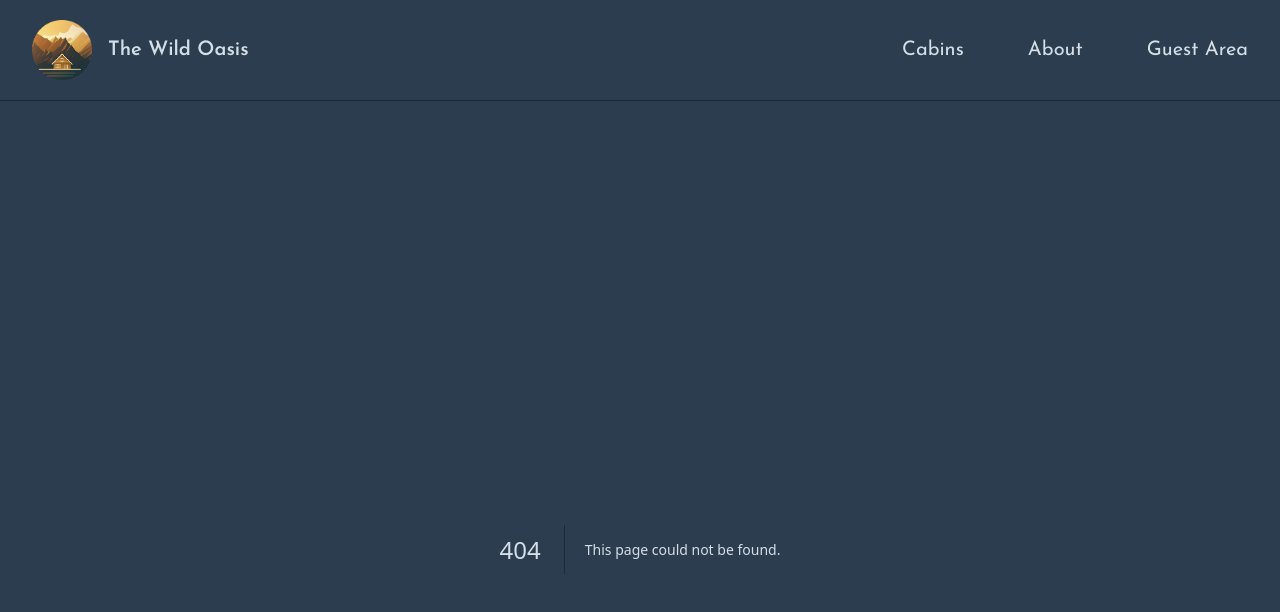
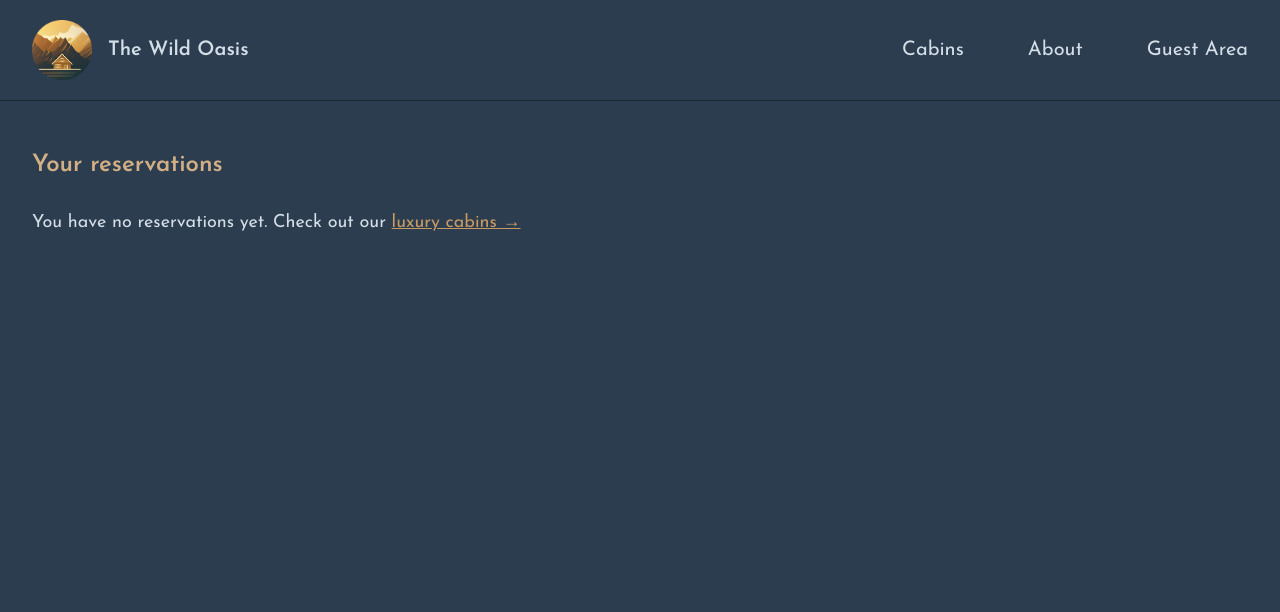
Before and after one commit to Nifemi-Adewusi/oasis, a Next.js app: page /account/reservations in a window 1280 px wide. Before the commit this address had no page. Shown: the top 612 px of the page. Built offline with nearby package versions, Linux system fonts and the light colour scheme.

Commit message:
Add the nested reservations account

```diff
--- /dev/null
+++ b/app/account/reservations/page.js
@@ -0,0 +1,29 @@
+import ReservationCard from "@/app/_components/ReservationCard";
+
+export default function Page() {
+  // CHANGE
+  const bookings = [];
+
+  return (
+    <div>
+      <h2 className="font-semibold text-2xl text-accent-400 mb-7">
+        Your reservations
+      </h2>
+
+      {bookings.length === 0 ? (
+        <p className="text-lg">
+          You have no reservations yet. Check out our{" "}
+          <a className="underline text-accent-500" href="/cabins">
+            luxury cabins &rarr;
+          </a>
+        </p>
+      ) : (
+        <ul className="space-y-6">
+          {bookings.map((booking) => (
+            <ReservationCard booking={booking} key={booking.id} />
+          ))}
+        </ul>
+      )}
+    </div>
+  );
+}
```
